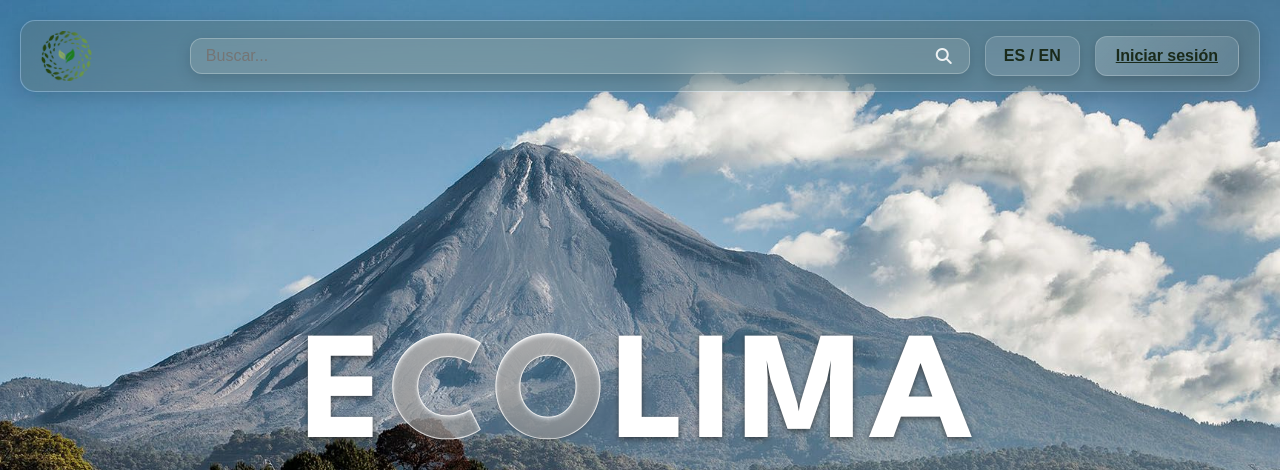
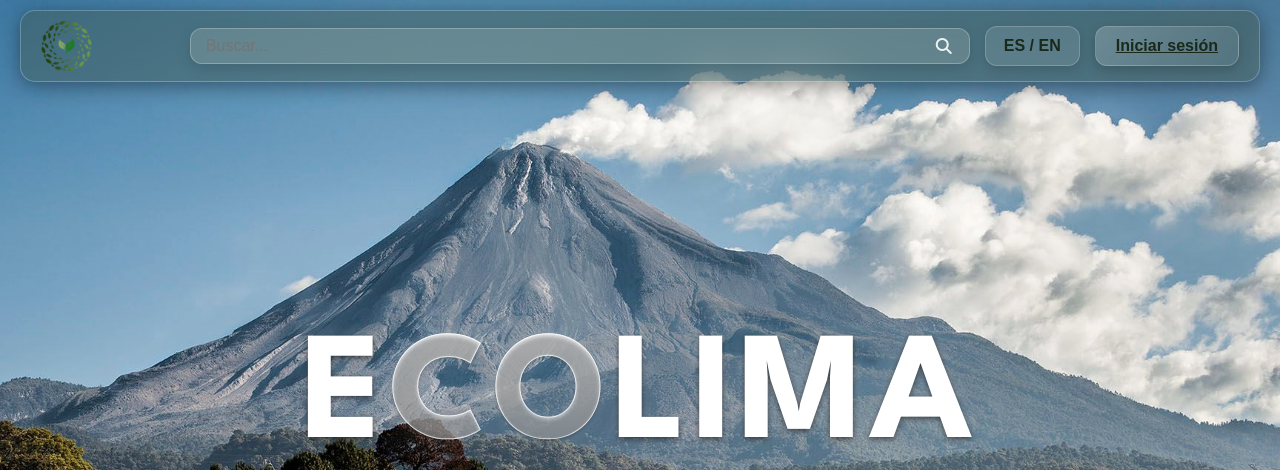
Before and after one commit to aibarra9-ux/E-Colima, a PHP site: page /PHP/Home/home.php in a window 1280 px wide. Shown: the top 470 px of the page. Run offline with PHP 8.4, Linux system fonts and the light colour scheme.

Commit message:
Hice que el header siempre se muestre en pantalla junto con el scroll del usuario

```diff
--- a/CSS/Fauna/styles.css
+++ b/CSS/Fauna/styles.css
@@ -13,6 +13,7 @@ background:#000;
 color:#fff;
 font-family:-apple-system,BlinkMacSystemFont,"Segoe UI",Roboto,sans-serif;
 overflow-x:hidden;
+padding-top: 80px;
 }
 
 /* ========================================================= */
@@ -216,7 +217,7 @@ width:700px;
 height:100vh;
 width:100%;
 
-background-image:url("../../assets/Ecosistemas/fondoTitulo.jpg");
+background-image:url("../../assets/Fauna/fondoTitulo.jpg");
 background-size:cover;
 background-position:center;
 
--- a/CSS/Home/style.css
+++ b/CSS/Home/style.css
@@ -13,22 +13,23 @@ body {
 }
 
 .top-bar {
-    position: absolute;
-    top: 20px;
-    left: 20px;
-    right: 20px;
+    position: fixed;
+    top: 10px;
+    left: 20px;        /* ← directo, no margin */
+    right: 20px;       /* ← directo, no margin */
+    margin: 0;         /* ← quita el margin */
     display: flex;
     justify-content: space-between;
     align-items: center;
-    z-index: 100;
+    z-index: 1000;
     padding: 10px 20px;
 
-    background: rgba(255, 255, 255, 0.08); /* glassmorphism */
+    background: rgba(56, 74, 59, 0.178);
     backdrop-filter: blur(20px);
-    -webkit-backdrop-filter: blur(12px);
+    -webkit-backdrop-filter: blur(20px);
     border-radius: 15px;
     border: 1px solid rgba(255,255,255,0.2);
-    box-shadow: 0 4px 20px rgba(0, 0, 0, 0.156);
+    box-shadow: 0 4px 20px rgba(0, 0, 0, 0.4);
 }
 
 .top-bar > * {
--- a/PHP/Home/home.php
+++ b/PHP/Home/home.php
@@ -21,7 +21,6 @@ session_start();
 
 </head>
 <body>
-
     <div class="top-bar">
         <!-- Izquierda: logo + perfil -->
         <div class="left-icons">
@@ -106,7 +105,7 @@ session_start();
                 <div class="card-overlay">
                     <h3 class="card-titulo">Ecosistemas</h3>
                     <p class="card-descripcion">Conoce los fascinantes ecosistemas terrestres del estado de Colima</p>
-                    <a class="card-boton" href="../Ecosistemas/ecosistemas.php">
+                    <a class="card-boton" href="../Fauna/Fauna.php">
                         Leer más <i class="fas fa-arrow-right"></i>
                     </a>
                 </div>
```
